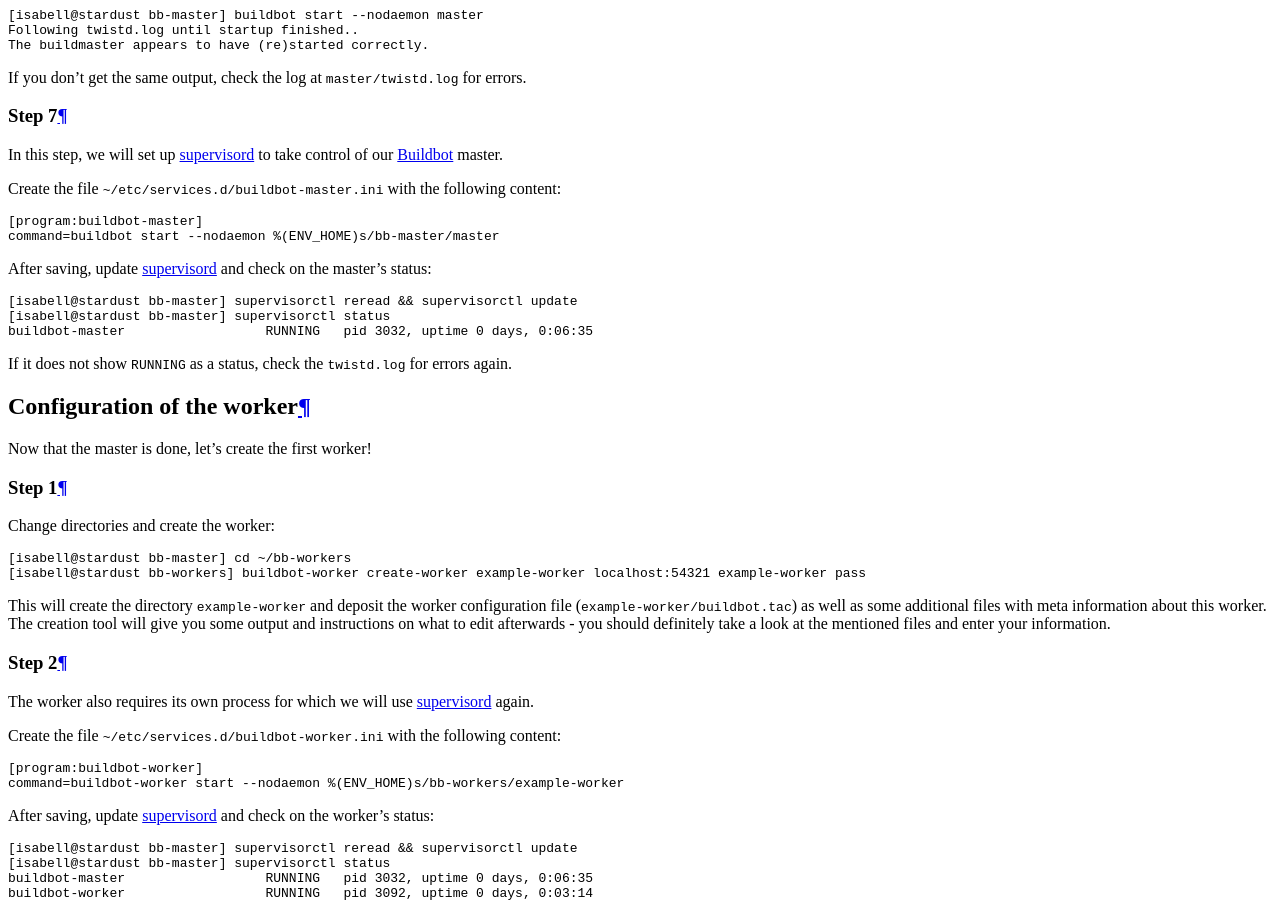
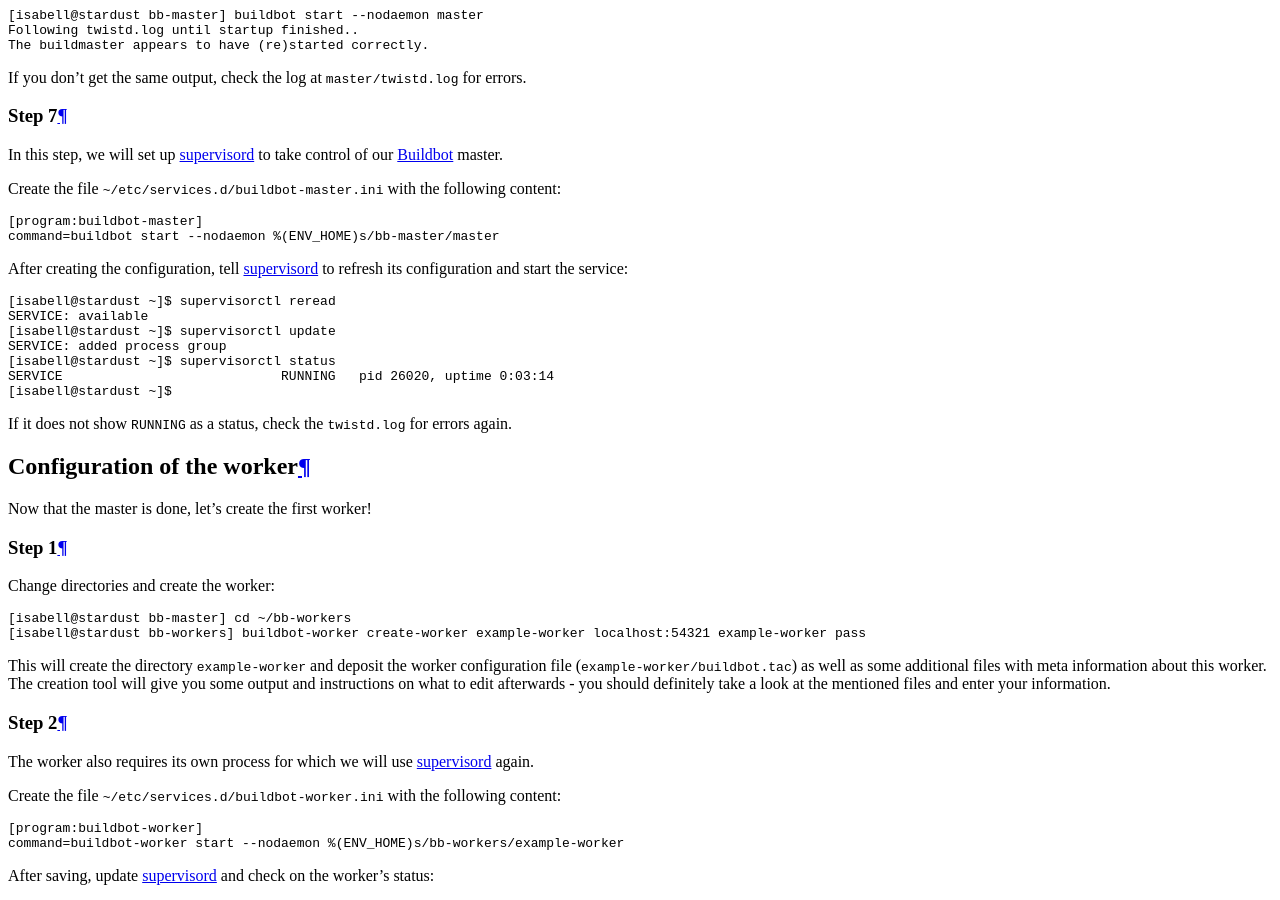
Before and after one commit to Uberspace/lab, a Sphinx documentation site: the page built from source/guide_buildbot.rst, in a window 1280 px wide and 900 px high, scrolled down 4285 px. Built offline with Sphinx 7.4.7 and the Read the Docs theme 2.0.0, drawn with Linux system fonts in a browser that asks for light colours.

Commit message:
changed to supervisord snippet

```diff
--- a/source/guide_buildbot.rst
+++ b/source/guide_buildbot.rst
@@ -141,13 +141,7 @@
  [program:buildbot-master]
  command=buildbot start --nodaemon %(ENV_HOME)s/bb-master/master
 
-After saving, update :manual:`supervisord <daemons-supervisord>` and check on the master's status:
-
-::
-
- [isabell@stardust bb-master] supervisorctl reread && supervisorctl update
- [isabell@stardust bb-master] supervisorctl status
- buildbot-master                  RUNNING   pid 3032, uptime 0 days, 0:06:35
+.. include:: includes/supervisord.rst
 
 If it does not show ``RUNNING`` as a status, check the ``twistd.log`` for errors again.
 
```
